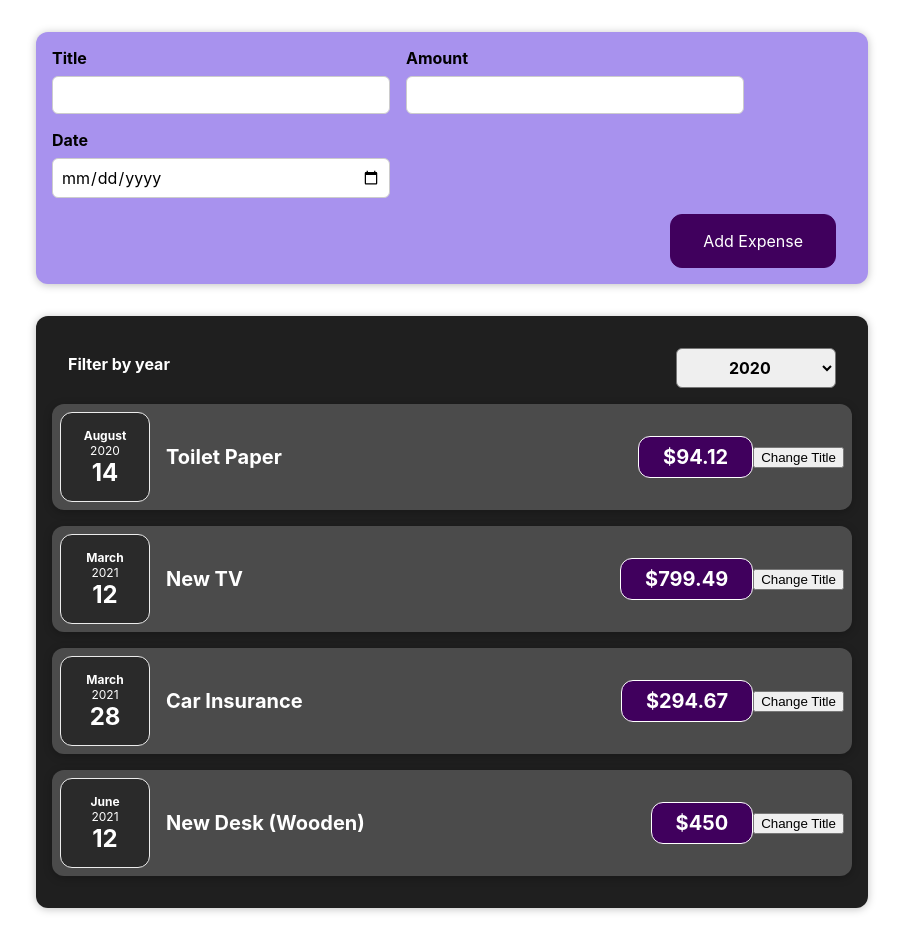
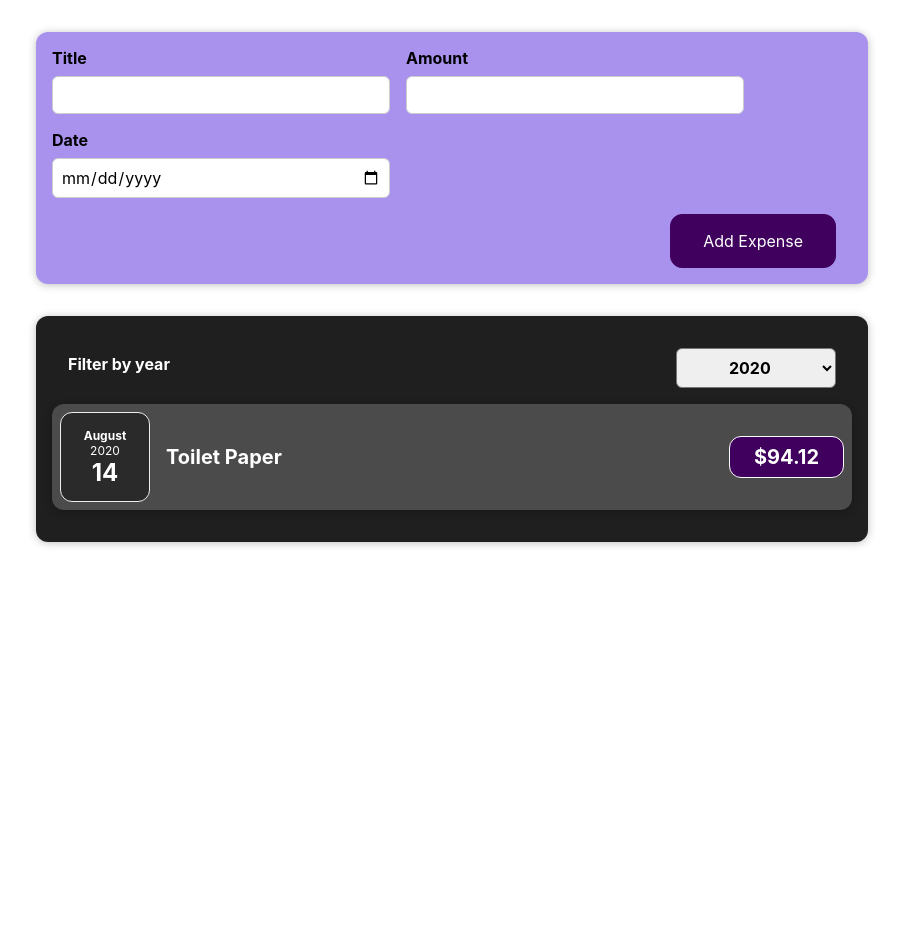
Before and after one commit to parjapat22/first-react-app, a React (Create React App) app: page / in a window 1280 px wide. Shown: the whole page, without its empty margins (188-1091 px from the left). After the commit the page ends 800 px from the top, so only its background shows below. Built offline with nearby package versions, Linux system fonts and the light colour scheme.

Commit message:
section 5.67 conditional props

```diff
--- a/src/App.js
+++ b/src/App.js
@@ -1,10 +1,9 @@
-import React from 'react';
+import React, { useState } from 'react';
 
 import Expenses from './components/Expenses/Expenses';
 import NewExpense from './components/NewExpense/NewExpense';
 
-const App = () => {
-  const expenses = [
+const DUMMY_EXPENSES = [
   {
     id: 'e1',
     title: 'Toilet Paper',
@@ -31,9 +30,13 @@
   }
 ];
 
+const App = () => {
+  const [expenses, setExpenses] = useState(DUMMY_EXPENSES);
+
   const addExpenseHandler = expense => {
-    console.log('in App.js');
-    console.log(expense);
+    setExpenses(prevExpenses => {
+      return [expense, ...prevExpenses];
+    });
   };
 
   return (
--- a/src/components/Expenses/ExpenseItem.js
+++ b/src/components/Expenses/ExpenseItem.js
@@ -1,4 +1,4 @@
-import React, { useState } from 'react';
+import React from 'react';
 
 import ExpenseDate from './ExpenseDate';
 import Card from '../UI/Card';
@@ -6,22 +6,16 @@
 
 const ExpenseItem = (props) => {
 
-  const [title, setTitle] = useState(props.title);
-
-  const clickHandler = () => {
-    setTitle('updated!');
-  }
-
   return (
+    <li>
       <Card className='expense-item'>
         <ExpenseDate date={props.date} />
         <div className='expense-item__description'>
-        <h2>{title}</h2>
+          <h2>{props.title}</h2>
           <div className='expense-item__price'>${props.amount}</div>
         </div>
-
-      <button onClick={clickHandler}>Change Title</button>
       </Card>
+    </li>
   );
 }
 
--- a/src/components/Expenses/Expenses.js
+++ b/src/components/Expenses/Expenses.js
@@ -1,8 +1,8 @@
 import React, { useState } from 'react';
 
-import ExpenseItem from './ExpenseItem';
 import Card from '../UI/Card';
 import ExpensesFilter from './ExpensesFilter';
+import ExpensesList from './ExpensesList';
 import './Expenses.css';
 
 const Expenses = (props) => {
@@ -12,30 +12,19 @@
     setFilteredYear(selectedYear);
   };
 
+  const filteredExpenses = props.items.filter(expense => {
+    return expense.date.getFullYear().toString() === filteredYear;
+  });
+
   return (
     <div>
       <Card className="expenses">
-        <ExpensesFilter selected={filteredYear} onChangeFilter={filterChangeHandler} />
-        <ExpenseItem
-          title={props.items[0].title}
-          amount={props.items[0].amount}
-          date={props.items[0].date}
+        <ExpensesFilter
+          selected={filteredYear}
+          onChangeFilter={filterChangeHandler}
         />
-        <ExpenseItem
-          title={props.items[1].title}
-          amount={props.items[1].amount}
-          date={props.items[1].date}
-        />
-        <ExpenseItem
-          title={props.items[2].title}
-          amount={props.items[2].amount}
-          date={props.items[2].date}
-        />
-        <ExpenseItem
-          title={props.items[3].title}
-          amount={props.items[3].amount}
-          date={props.items[3].date}
-        />
+
+        <ExpensesList items={filteredExpenses} />
       </Card>
     </div>
   );
--- /dev/null
+++ b/src/components/Expenses/ExpensesList.css
@@ -0,0 +1,9 @@
+.expenses-list {
+  list-style: none;
+  padding: 0;
+}
+
+.expenses-list__fallback {
+  color: white;
+  text-align: center;
+}
--- /dev/null
+++ b/src/components/Expenses/ExpensesList.js
@@ -0,0 +1,24 @@
+import React from 'react';
+
+import ExpenseItem from './ExpenseItem';
+import './ExpensesList.css';
+
+const ExpensesList = props => {
+  if (props.items.length === 0) {
+    return <h2 className='expenses-list__fallback'>Found no expenses.</h2>;
+  }
+
+  return (<ul className="expenses-list">
+    {props.items.map((expense) => (
+      <ExpenseItem
+        key={expense.id}
+        title={expense.title}
+        amount={expense.amount}
+        date={expense.date}
+      />
+    ))}
+  </ul>
+  );
+}
+
+export default ExpensesList;
```
Also changed, not shown: src/components/Expenses/ExpensesFilter.js (indentation only), src/components/NewExpense/ExpenseForm.js (indentation only), src/components/NewExpense/NewExpense.js (indentation only). Lines whose indentation alone changed are shown as unchanged.
